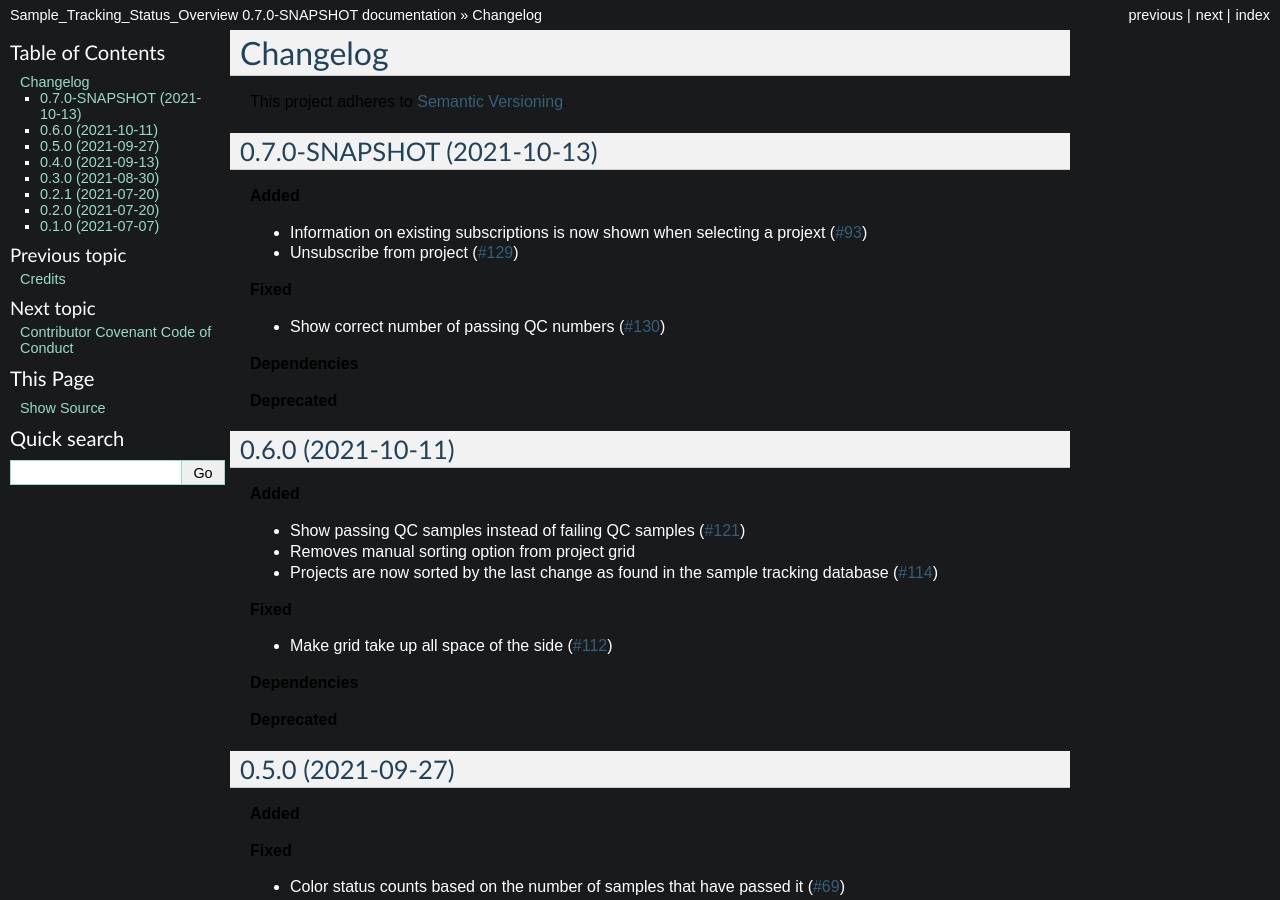
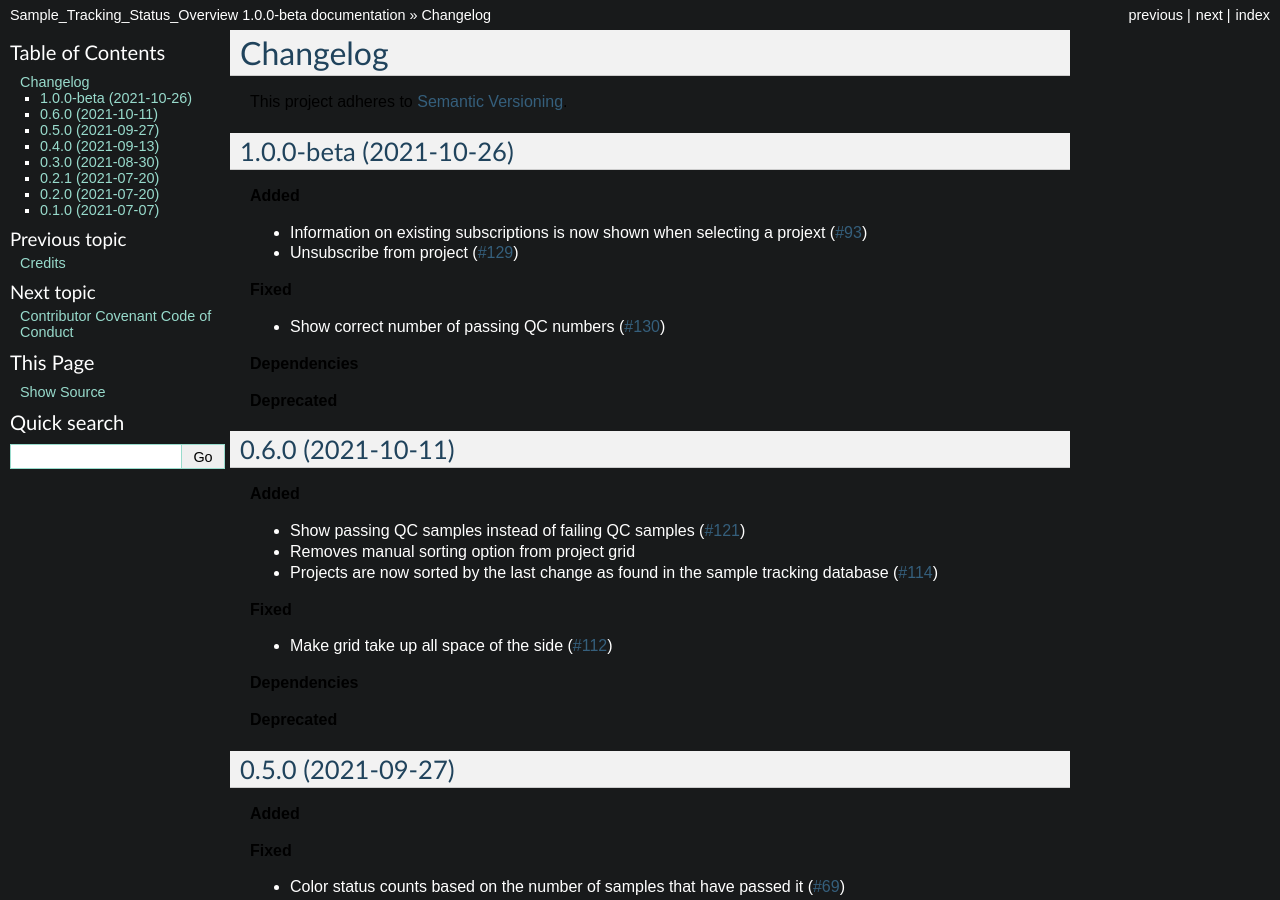
Before and after one commit to jenniferboedker/Sample_Tracking_Status_Overview, a Sphinx documentation site: the page built from docs/changelog.rst, in a window 1280 px wide and 900 px high. Built offline with Sphinx 7.4.7, drawn with Linux system fonts in a browser that asks for light colours; some of the changed text lies outside the part shown.

Commit message:
Upgrade version to beta release

```diff
--- a/CHANGELOG.rst
+++ b/CHANGELOG.rst
@@ -5,7 +5,7 @@ Changelog
 This project adheres to `Semantic Versioning <https://semver.org/>`_.
 
 
-0.7.0-SNAPSHOT (2021-10-13)
+1.0.0-beta (2021-10-26)
 ---------------------------
 
 **Added**
--- a/docs/conf.py
+++ b/docs/conf.py
@@ -57,9 +57,9 @@ author = "Jennifer Bödker"
 # the built documents.
 #
 # The short X.Y version.
-version = '0.7.0-SNAPSHOT'
+version = '1.0.0-beta'
 # The full version, including alpha/beta/rc tags.
-release = '0.7.0-SNAPSHOT'
+release = '1.0.0-beta'
 
 # The language for content autogenerated by Sphinx. Refer to documentation
 # for a list of supported languages.
--- a/pom.xml
+++ b/pom.xml
@@ -10,7 +10,7 @@
   </modules>
   <artifactId>sample-tracking-status-overview</artifactId>
   <groupId>life.qbic</groupId>
-  <version>0.7.0-SNAPSHOT</version> <!-- <<QUBE_FORCE_BUMP>> -->
+  <version>1.0.0-beta</version> <!-- <<QUBE_FORCE_BUMP>> -->
   <name>Sample Tracking Status Overview</name>
   <url>http://github.com/qbicsoftware/sample-tracking-status-overview</url>
   <description>Gives a visual overview of sample statuses</description>
--- a/qube.cfg
+++ b/qube.cfg
@@ -1,5 +1,5 @@
 [bumpversion]
-current_version = 0.7.0-SNAPSHOT
+current_version = 1.0.0-beta
 
 [bumpversion_files_whitelisted]
 dot_qube = .qube.yml
```
Also changed, not shown: .qube.yml, 2 other files.
